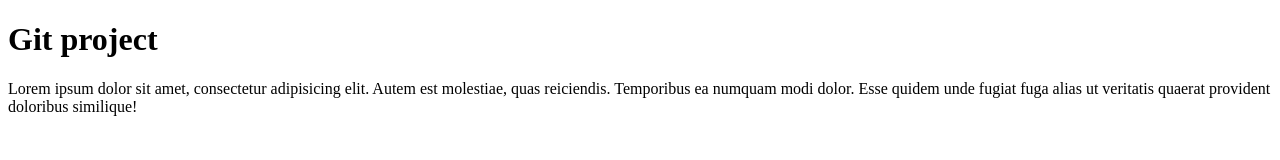
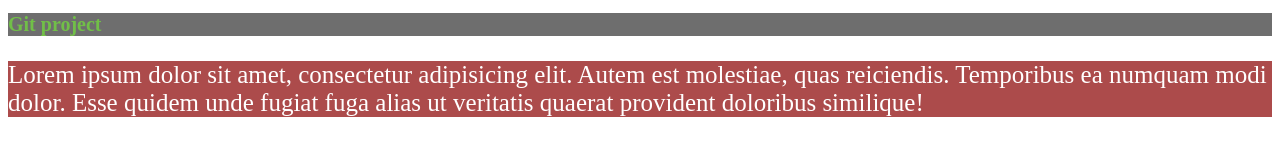
Before and after one commit to jonytrees/project1, a plain HTML site: page index.html in a window 1280 px wide. Drawn offline with Linux system fonts and the light colour scheme.

Commit message:
first commit

```diff
--- a/index.html
+++ b/index.html
@@ -2,6 +2,7 @@
 <html lang="en">
 <head>
     <meta charset="UTF-8">
+    <link rel="stylesheet" href="style.css">
     <title>Document</title>
 </head>
 <body>
--- /dev/null
+++ b/style.css
@@ -0,0 +1,11 @@
+h1{
+    background-color: #6e6e6e;
+    font-size: 20px;
+    color: #71bf48
+}
+
+p{
+    background-color: #ac4b4b;
+    color: #fff;
+    font-size: 25px;
+}
```
